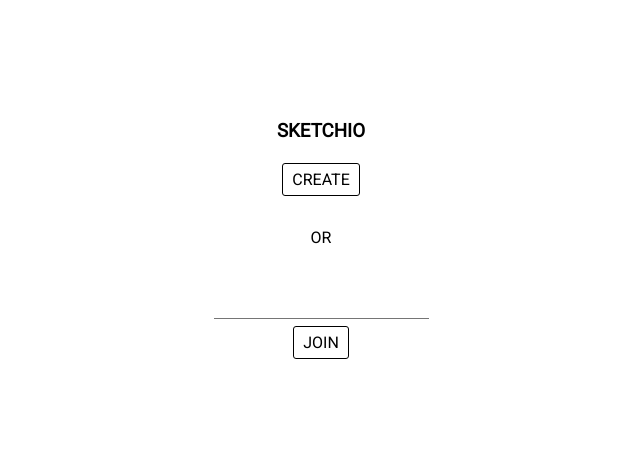
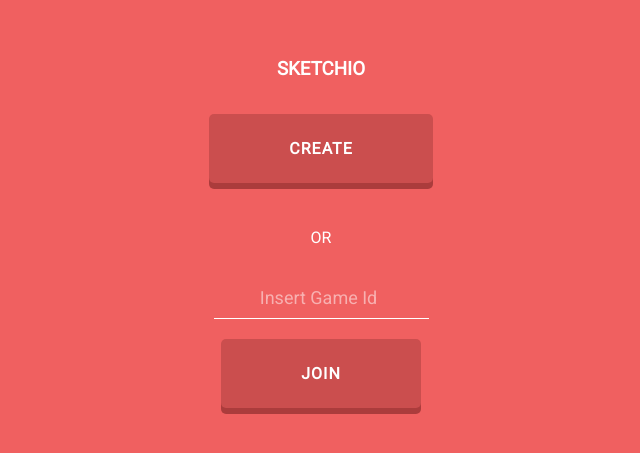
Before and after one commit to m-krajcovic/sketchio, an Angular app: page / in a window 1280 px wide. Shown: the part 169-622 px from the top of the page, without its empty margins (319-959 px from the left). Built offline with nearby package versions, Linux system fonts and the light colour scheme; no server answers.

Commit message:
added new style and animations

```diff
--- a/src/app/app.component.css
+++ b/src/app/app.component.css
@@ -1,7 +1,11 @@
-.container {
+:host {
   position: fixed;
-  top:0;
-  left:0;
+  top: 0;
+  left: 0;
   bottom: 0;
   right: 0;
+  overflow: hidden;
 }
+.container {
+  height: 100%;
+}
--- a/src/app/chat/chat.component.css
+++ b/src/app/chat/chat.component.css
@@ -1,7 +1,7 @@
 .chat {
   /*width: 300px;*/
-  background-color: rgba(0,0,0,0.02);
-  color: rgba(0, 0, 0, 0.6);
+  background-color: transparent;
+  color: #333;
   height: 100%;
 }
 
@@ -14,11 +14,11 @@ ul {
 
 li {
   padding: 5px;
-  border-bottom: 1px solid rgba(0, 0, 0, 0.03);
+  /*border-bottom: 1px solid rgba(0, 0, 0, 0.03);*/
 }
 
 li:hover {
-  background-color: rgba(0, 0, 0, 0.03);
+  /*background-color: rgba(0, 0, 0, 0.03);*/
 }
 
 .msg-date {
--- a/src/app/game/game.component.css
+++ b/src/app/game/game.component.css
@@ -17,7 +17,7 @@
 }
 
 .chat-container {
-  background-color: white;
+  /*background-color: white;*/
   position: absolute;
   bottom: 0;
   left: 0;
@@ -28,6 +28,7 @@
 }
 
 .drawing-board-container {
+  background: white;
   /*overflow: hidden;*/
   /*height: 100%;*/
   flex: 1 1 100%
--- a/src/app/start/start.component.css
+++ b/src/app/start/start.component.css
@@ -11,23 +11,11 @@
   text-transform: uppercase;
   width: 100%;
   height: 100%;
+  color: white;
 }
 
 span {
   margin: 30px 0;
-}
-
-a {
-  display: inline-block;
-  padding: 6px 9px;
-  border: 1px solid black;
-  border-radius: 3px;
-  margin: 2px;
-}
-
-a:hover {
-  background-color: #ccc;
-  cursor: pointer;
 }
 
 input {
@@ -36,12 +24,36 @@ input {
   display: inline-block;
   width: 200px;
   border: none;
-  border-bottom: 1px solid #757575;
+  color: white;
+  border-bottom: 1px solid #fff;
   background-color: rgba(0, 0, 0, 0);
   margin-bottom: 5px;
   text-align: center;
+}
+::-webkit-input-placeholder { /* Chrome */
+  color: rgba(255, 255, 255, 0.5);
+}
+:-ms-input-placeholder { /* IE 10+ */
+  color: rgba(255, 255, 255, 0.5);
+}
+::-moz-placeholder { /* Firefox 19+ */
+  color: rgba(255, 255, 255, 0.5);
+}
+:-moz-placeholder { /* Firefox 4 - 18 */
+  color: rgba(255, 255, 255, 0.5);
 }
 
 input:focus {
   outline: none;
 }
+
+.animate-bottom {
+  animation-name: animatebottom;
+  animation-duration: 2s
+}
+
+
+@keyframes animatebottom {
+  from{ /*transform: translate(0, 75vh);*/ opacity:0 }
+  to{ /*transform: translate(0, 0);*/ opacity:1 }
+}
--- a/src/app/start/start.component.html
+++ b/src/app/start/start.component.html
@@ -1,9 +1,9 @@
-<div class="start-container row">
+<div class="start-container row animate-bottom">
   <h3>SketchIO</h3>
-  <div><a (click)="create()">Create</a></div>
+  <div><a class="btn btn-2 btn-2d" (click)="create()">Create</a></div>
   <span>
     Or
     </span>
-  <div><input type="text" [(ngModel)]="gameId" title="Game Id"/></div>
-  <div><a (click)="join()">Join</a></div>
+  <div><input placeholder="Insert Game Id" type="text" [(ngModel)]="gameId" title="Game Id"/></div>
+  <div><a class="btn btn-2 btn-2d" (click)="join()">Join</a></div>
 </div>
--- a/src/index.html
+++ b/src/index.html
@@ -12,6 +12,38 @@
   <link href="https://maxcdn.bootstrapcdn.com/font-awesome/4.7.0/css/font-awesome.min.css" rel="stylesheet" integrity="sha384-wvfXpqpZZVQGK6TAh5PVlGOfQNHSoD2xbE+QkPxCAFlNEevoEH3Sl0sibVcOQVnN" crossorigin="anonymous">
 </head>
 <body>
-  <app-root>Loading...</app-root>
+  <app-root>
+    <div class="loader-container">
+      <div class="loader-wrapper">
+      <svg class="loader">
+        <filter id="blur">
+          <fegaussianblur in="SourceGraphic" stddeviation="2"></fegaussianblur>
+        </filter>
+        <circle cx="75" cy="75" r="60" fill="transparent" stroke="#F4F519" stroke-width="6" stroke-linecap="round" stroke-dasharray="385" stroke-dashoffset="385" filter="url(#blur)"></circle>
+        </svg>
+        <svg class="loader loader-2">
+          <circle cx="75" cy="75" r="60" fill="transparent" stroke="#DE2FFF" stroke-width="6" stroke-linecap="round" stroke-dasharray="385" stroke-dashoffset="385" filter="url(#blur)"></circle>
+        </svg>
+        <svg class="loader loader-3">
+          <circle cx="75" cy="75" r="60" fill="transparent" stroke="#FF5932" stroke-width="6" stroke-linecap="round" stroke-dasharray="385" stroke-dashoffset="385" filter="url(#blur)"></circle>
+        </svg>
+        <svg class="loader loader-4">
+          <circle cx="75" cy="75" r="60" fill="transparent" stroke="#E97E42" stroke-width="6" stroke-linecap="round" stroke-dasharray="385" stroke-dashoffset="385" filter="url(#blur)"></circle>
+        </svg>
+        <svg class="loader loader-5">
+          <circle cx="75" cy="75" r="60" fill="transparent" stroke="white" stroke-width="6" stroke-linecap="round" filter="url(#blur)"></circle>
+        </svg>
+        <svg class="loader loader-6">
+          <circle cx="75" cy="75" r="60" fill="transparent" stroke="#00DCA3" stroke-width="6" stroke-linecap="round" stroke-dasharray="385" stroke-dashoffset="385" filter="url(#blur)"></circle>
+        </svg>
+        <svg class="loader loader-7">
+          <circle cx="75" cy="75" r="60" fill="transparent" stroke="purple" stroke-width="6" stroke-linecap="round" stroke-dasharray="385" stroke-dashoffset="385" filter="url(#blur)"></circle>
+        </svg>
+        <svg class="loader loader-8">
+          <circle cx="75" cy="75" r="60" fill="transparent" stroke="#AAEA33" stroke-width="6" stroke-linecap="round" stroke-dasharray="385" stroke-dashoffset="385" filter="url(#blur)"></circle>
+        </svg>
+      </div>
+    </div>
+  </app-root>
 </body>
 </html>
--- a/src/styles.css
+++ b/src/styles.css
@@ -2,3 +2,117 @@
 * {
   font-family: 'Roboto', sans-serif;
 }
+
+body {
+  background: #f06060;
+}
+
+.loader-container {
+  position: fixed;
+  top: 0;
+  left: 0;
+  right: 0;
+  bottom: 0;
+  display: flex;
+  justify-content: center;
+  align-items: center;
+}
+
+.loader-wrapper {
+  position: relative;
+  width: 150px;
+  height: 150px;
+}
+
+.loader {
+  position: absolute;
+  opacity: .7;
+}
+
+.loader circle {
+  animation: draw 4s infinite ease-in-out;
+  transform-origin: center;
+  transform: rotate(-90deg);
+}
+
+.loader-2 circle,
+.loader-6 circle {
+  animation-delay: 1s;
+}
+
+.loader-7 circle {
+  animation-delay: 2s;
+}
+
+.loader-4 circle,
+.loader-8 circle {
+  animation-delay: 3s;
+}
+
+.loader-3 {
+  left: -150px;
+  transform: rotateY(180deg);
+}
+
+.loader-6,
+.loader-7,
+.loader-8 {
+  left: -150px;
+  transform: rotateX(180deg) rotateY(180deg);
+}
+
+.loader-5 circle {
+  opacity: .2;
+}
+
+@keyframes draw {
+  50% {
+    stroke-dashoffset: 0;
+    transform: scale(.5);
+  }
+}
+
+
+
+.btn {
+  border: none;
+  font-family: inherit;
+  font-size: inherit;
+  color: inherit;
+  background: none;
+  cursor: pointer;
+  padding: 25px 80px;
+  display: inline-block;
+  margin: 15px 30px;
+  text-transform: uppercase;
+  letter-spacing: 1px;
+  font-weight: 700;
+  outline: none;
+  position: relative;
+  -webkit-transition: all 0.3s;
+  -moz-transition: all 0.3s;
+  transition: all 0.3s;
+}
+
+.btn-2 {
+  background: #cb4e4e;
+  color: #fff;
+  box-shadow: 0 6px #ab3c3c;
+  -webkit-transition: none;
+  -moz-transition: none;
+  transition: none;
+}
+
+.btn-2d {
+  border-radius: 5px;
+}
+
+.btn-2d:hover {
+  box-shadow: 0 8px #ab3c3c;
+  top: -2px;
+}
+
+.btn-2d:active {
+  box-shadow: 0 0 #ab3c3c;
+  top: 6px;
+}
```
